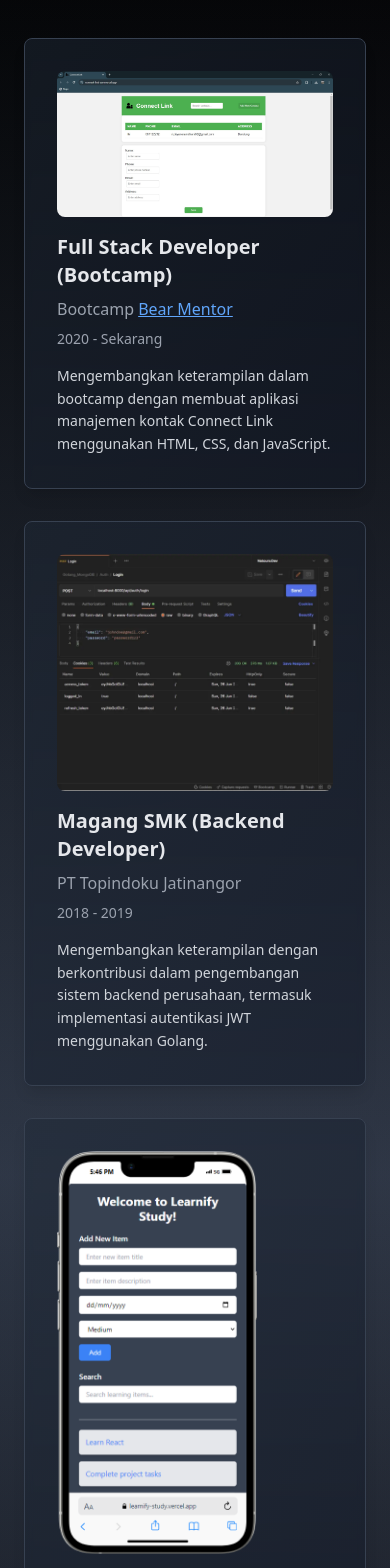
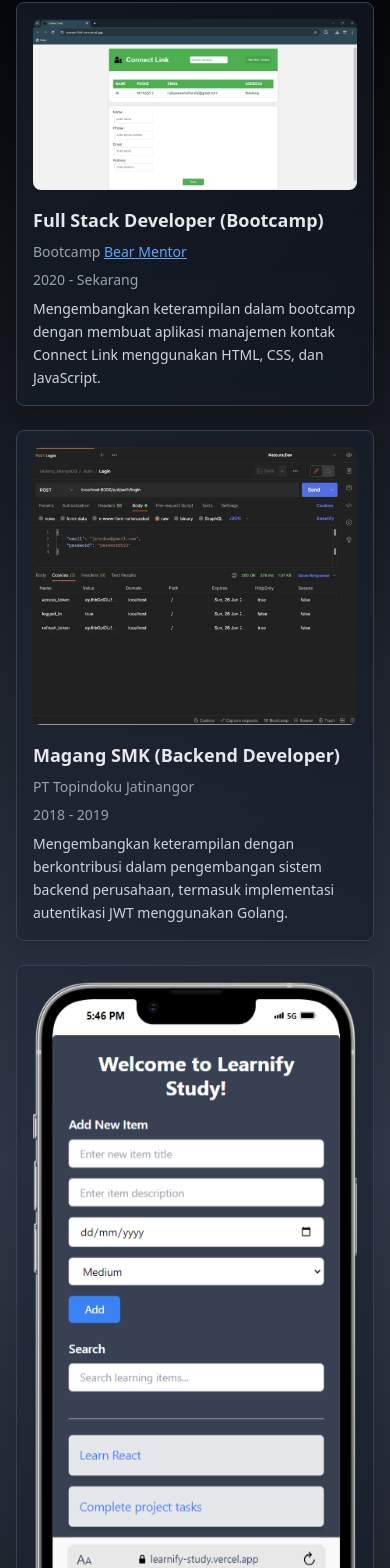
Before and after one commit to Ikiyyz/riskiyanaramdhani.com, a React (Vite) app: page / in a window 390 px wide. Shown: the part 1834-3402 px from the top of the page. Built offline with nearby package versions, Linux system fonts and the light colour scheme.

Commit message:
git commit -m "adjust image size for mobile"

```diff
--- a/src/component/experience.jsx
+++ b/src/component/experience.jsx
@@ -10,34 +10,34 @@ const Experience = ({ language }) => {
         <div className="absolute inset-0 bg-gradient-to-br from-blue-500/10 via-purple-500/10 to-pink-500/10"></div>
       </div>
 
-      <div className="relative w-full max-w-[2000px] mx-auto px-6">
-        <h2 className="text-4xl lg:text-5xl font-bold text-center mb-16 text-white">
+      <div className="relative w-full max-w-[2000px] mx-auto px-4 sm:px-6">
+        <h2 className="text-3xl sm:text-4xl lg:text-5xl font-bold text-center mb-8 sm:mb-16 text-white">
           {language === "id" ? "Pengalaman" : "Experience"}
         </h2>
-        <div className="grid grid-cols-1 lg:grid-cols-2 gap-8">
+        <div className="grid grid-cols-1 lg:grid-cols-2 gap-6 sm:gap-8">
           {/* Pengalaman Pertama */}
-          <div className="bg-gradient-to-br from-gray-800/50 to-gray-900/50 backdrop-blur-sm p-8 rounded-lg shadow-lg border border-gray-700 hover:shadow-xl transition-all duration-300 transform hover:-translate-y-1">
-            <div className="flex flex-col md:flex-row items-start">
+          <div className="bg-gradient-to-br from-gray-800/50 to-gray-900/50 backdrop-blur-sm p-4 sm:p-6 md:p-8 rounded-lg shadow-lg border border-gray-700 hover:shadow-xl transition-all duration-300 transform hover:-translate-y-1">
+            <div className="flex flex-col md:flex-row items-start space-y-4 md:space-y-0 md:space-x-6">
               <a
                 href="https://github.com/ramadhanrizki/connect-link.com"
                 target="_blank"
                 rel="noopener noreferrer"
-                className="relative group"
+                className="relative group w-full md:w-auto flex-shrink-0"
               >
                 <img
                   src="/assets/project-bootcamp1.jpg"
                   alt="Backend Developer"
-                  className="max-w-full sm:max-w-[470px] h-auto object-cover rounded-lg mr-8 mb-4 md:mb-0 transition-transform duration-300 ease-in-out group-hover:shadow-lg group-hover:shadow-gray-800"
+                  className="w-full md:max-w-[280px] lg:max-w-[320px] h-auto object-cover rounded-lg transition-transform duration-300 ease-in-out group-hover:shadow-lg group-hover:shadow-gray-800"
                 />
               </a>
 
-              <div className="flex flex-col justify-between">
-                <h3 className="text-xl lg:text-2xl font-semibold text-gray-200 mb-1">
+              <div className="flex flex-col justify-between flex-grow">
+                <h3 className="text-lg sm:text-xl lg:text-2xl font-semibold text-gray-200 mb-1">
                   {language === "id"
                     ? "Full Stack Developer (Bootcamp)"
                     : "Full Stack Developer (Bootcamp)"}
                 </h3>
-                <p className="text-gray-400 mt-1 mb-2">
+                <p className="text-gray-400 mt-1 mb-2 text-sm sm:text-base">
                   {language === "id" ? "Bootcamp " : "Bootcamp "}{" "}
                   <a
                     href="https://bearmentor.notion.site/"
@@ -49,10 +49,10 @@ const Experience = ({ language }) => {
                   </a>
                 </p>
 
-                <span className="text-gray-400 text-sm md:text-base mb-4">
+                <span className="text-gray-400 text-sm sm:text-base mb-2 sm:mb-4">
                   2020 - Sekarang
                 </span>
-                <p className="text-gray-300 leading-relaxed text-sm md:text-base">
+                <p className="text-gray-300 leading-relaxed text-sm sm:text-base">
                   {language === "id"
                     ? "Mengembangkan keterampilan dalam bootcamp dengan membuat aplikasi manajemen kontak Connect Link menggunakan HTML, CSS, dan JavaScript."
                     : "Developing skills in the bootcamp by creating a contact management application Connect Link using HTML, CSS, and JavaScript."}
@@ -62,26 +62,26 @@ const Experience = ({ language }) => {
           </div>
 
           {/* Pengalaman Kedua */}
-          <div className="bg-gradient-to-br from-gray-800/50 to-gray-900/50 backdrop-blur-sm p-8 rounded-lg shadow-lg border border-gray-700 hover:shadow-xl transition-all duration-300 transform hover:-translate-y-1">
-            <div className="flex flex-col md:flex-row items-start">
+          <div className="bg-gradient-to-br from-gray-800/50 to-gray-900/50 backdrop-blur-sm p-4 sm:p-6 md:p-8 rounded-lg shadow-lg border border-gray-700 hover:shadow-xl transition-all duration-300 transform hover:-translate-y-1">
+            <div className="flex flex-col md:flex-row items-start space-y-4 md:space-y-0 md:space-x-6">
               <img
                 src="/assets/project-jwt.jpg"
                 alt="Internship"
-                className="w-full h-auto max-w-[450px] rounded-lg mr-8 mb-4 md:mb-0"
+                className="w-full md:max-w-[280px] lg:max-w-[320px] h-auto object-cover rounded-lg"
               />
-              <div className="flex flex-col justify-between">
-                <h3 className="text-xl lg:text-2xl font-semibold text-gray-200 mb-1">
+              <div className="flex flex-col justify-between flex-grow">
+                <h3 className="text-lg sm:text-xl lg:text-2xl font-semibold text-gray-200 mb-1">
                   {language === "id"
                     ? "Magang SMK (Backend Developer)"
                     : "Internship (Backend Developer)"}
                 </h3>
-                <p className="text-gray-400 mt-1 mb-2">
+                <p className="text-gray-400 mt-1 mb-2 text-sm sm:text-base">
                   PT Topindoku Jatinangor
                 </p>
-                <span className="text-gray-400 text-sm md:text-base mb-4">
+                <span className="text-gray-400 text-sm sm:text-base mb-2 sm:mb-4">
                   2018 - 2019
                 </span>
-                <p className="text-gray-300 leading-relaxed text-sm md:text-base">
+                <p className="text-gray-300 leading-relaxed text-sm sm:text-base">
                   {language === "id"
                     ? "Mengembangkan keterampilan dengan berkontribusi dalam pengembangan sistem backend perusahaan, termasuk implementasi autentikasi JWT menggunakan Golang."
                     : "Developing skills by contributing to the backend system development of the company, including implementing JWT authentication using Golang."}
@@ -91,28 +91,29 @@ const Experience = ({ language }) => {
           </div>
 
           {/* Pengalaman Ketiga */}
-          <div className="bg-gradient-to-br from-gray-800/50 to-gray-900/50 backdrop-blur-sm p-8 rounded-lg shadow-lg border border-gray-700 hover:shadow-xl transition-all duration-300 transform hover:-translate-y-1">
-            <div className="flex flex-col md:flex-row items-start">
+          <div className="bg-gradient-to-br from-gray-800/50 to-gray-900/50 backdrop-blur-sm p-4 sm:p-6 md:p-8 rounded-lg shadow-lg border border-gray-700 hover:shadow-xl transition-all duration-300 transform hover:-translate-y-1">
+            <div className="flex flex-col md:flex-row items-start space-y-4 md:space-y-0 md:space-x-6">
               <a
                 href="https://github.com/ramadhanrizki/nama-repositori"
                 target="_blank"
                 rel="noopener noreferrer"
-                className="relative group"
+                className="relative group w-full md:w-auto flex-shrink-0"
               >
                 <img
                   src="/assets/project-bootcamp2.jpg"
                   alt="Project React"
-                  className="max-w-[200px] h-auto rounded-lg mr-8 mb-4 md:mb-0 object-cover transition-transform duration-300 ease-in-out group-hover:shadow-lg group-hover:shadow-gray-800"
+                  className="w-full xs:max-w-[100px] sm:max-w-[120px] md:max-w-[280px] lg:max-w-[200px] h-auto object-cover rounded-lg transition-transform duration-300 ease-in-out group-hover:shadow-lg group-hover:shadow-gray-800"
+
                 />
               </a>
 
-              <div className="flex flex-col justify-between">
-                <h3 className="text-xl lg:text-2xl font-semibold text-gray-200 mb-1">
+              <div className="flex flex-col justify-between flex-grow">
+                <h3 className="text-lg sm:text-xl lg:text-2xl font-semibold text-gray-200 mb-1">
                   {language === "id"
                     ? "Full Stack Developer (Bootcamp)"
                     : "Full Stack Developer (Bootcamp)"}
                 </h3>
-                <p className="text-gray-400 mt-1 mb-2">
+                <p className="text-gray-400 mt-1 mb-2 text-sm sm:text-base">
                   {language === "id" ? "Bootcamp " : "Bootcamp "}{" "}
                   <a
                     href="https://bearmentor.notion.site/"
@@ -123,39 +124,40 @@ const Experience = ({ language }) => {
                     Bear Mentor
                   </a>
                 </p>
-                <span className="text-gray-400 text-sm md:text-base mb-4">
+                <span className="text-gray-400 text-sm sm:text-base mb-2 sm:mb-4">
                   2021
                 </span>
-                <p className="text-gray-300 leading-relaxed text-sm md:text-base">
-                  {language === "id"
-                    ? "Mengembangkan aplikasi manajemen tugas Learnif Study untuk mendukung produktivitas, mirip dengan Trello dan Todoist, dengan fitur kelola tugas, agenda, dan pelacakan kebiasaan."
-                    : "Developed a task management app Learnif Study to boost productivity, similar to Trello and Todoist, with task management, agenda, and habit tracking features."}
-
-                  <p className="text-gray-300 leading-relaxed text-sm md:text-base">
+                <div className="space-y-2">
+                  <p className="text-gray-300 leading-relaxed text-sm sm:text-base">
+                    {language === "id"
+                      ? "Mengembangkan aplikasi manajemen tugas Learnif Study untuk mendukung produktivitas, mirip dengan Trello dan Todoist, dengan fitur kelola tugas, agenda, dan pelacakan kebiasaan."
+                      : "Developed a task management app Learnif Study to boost productivity, similar to Trello and Todoist, with task management, agenda, and habit tracking features."}
+                  </p>
+                  <p className="text-gray-300 leading-relaxed text-sm sm:text-base">
                     {language === "id"
                       ? "Menggunakan Vite, Node.js, TypeScript, React, React Router, dan Vercel."
                       : "Used Vite, Node.js, TypeScript, React, React Router, and Vercel."}
                   </p>
-                </p>
+                </div>
               </div>
             </div>
           </div>
 
           {/* Pengalaman Keempat */}
-          <div className="bg-gradient-to-br from-gray-800/50 to-gray-900/50 backdrop-blur-sm p-8 rounded-lg shadow-lg border border-gray-700 hover:shadow-xl transition-all duration-300 transform hover:-translate-y-1">
-            <div className="flex flex-col md:flex-row items-start">
+          <div className="bg-gradient-to-br from-gray-800/50 to-gray-900/50 backdrop-blur-sm p-4 sm:p-6 md:p-8 rounded-lg shadow-lg border border-gray-700 hover:shadow-xl transition-all duration-300 transform hover:-translate-y-1">
+            <div className="flex flex-col md:flex-row items-start space-y-4 md:space-y-0 md:space-x-6">
               <img
                 src="/assets/project-node.jpg"
                 alt="Project Node"
-                className="w-full h-auto max-w-[450px] rounded-lg mr-8 mb-4 md:mb-0"
+                className="w-full md:max-w-[280px] lg:max-w-[320px] h-auto object-cover rounded-lg"
               />
-              <div className="flex flex-col justify-between">
-                <h3 className="text-xl lg:text-2xl font-semibold text-gray-200 mb-1">
+              <div className="flex flex-col justify-between flex-grow">
+                <h3 className="text-lg sm:text-xl lg:text-2xl font-semibold text-gray-200 mb-1">
                   {language === "id"
                     ? "Project Node (Backend Developer)"
                     : "Node Project (Backend Developer)"}
                 </h3>
-                <p className="text-gray-400 mt-1 mb-2">
+                <p className="text-gray-400 mt-1 mb-2 text-sm sm:text-base">
                   {language === "id" ? "Proyek di" : "Project at"}{" "}
                   <a
                     href="https://github.com/ramadhanrizki/project-node"
@@ -166,10 +168,10 @@ const Experience = ({ language }) => {
                     GitHub
                   </a>
                 </p>
-                <span className="text-gray-400 text-sm md:text-base mb-4">
+                <span className="text-gray-400 text-sm sm:text-base mb-2 sm:mb-4">
                   2022
                 </span>
-                <p className="text-gray-300 leading-relaxed text-sm md:text-base">
+                <p className="text-gray-300 leading-relaxed text-sm sm:text-base">
                   {language === "id"
                     ? "Membangun aplikasi backend menggunakan Node.js dan Express untuk mendukung aplikasi frontend."
                     : "Building a backend application using Node.js and Express to support the frontend application."}
```
